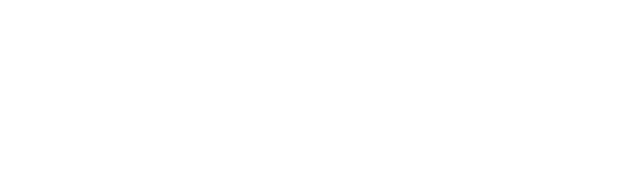
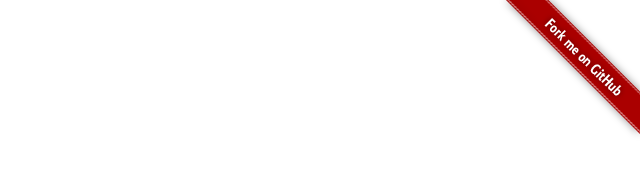
Before and after one commit to yguan/d3-playground, a plain HTML site: page app/index.html in a window 1280 px wide. Shown: the whole page, without its empty margins (640-1280 px from the left). Drawn offline with Linux system fonts and the light colour scheme.

Commit message:
add github forkme

```diff
--- a/app/index.html
+++ b/app/index.html
@@ -8,5 +8,6 @@
     <link href="css/app.css" rel="stylesheet" media="screen">
 </head>
 <body>
+<a href="https://github.com/yguan/d3-playground"><img style="position: absolute; top: 0; right: 0; border: 0;" src="img/forkme_right_red_aa0000.png" alt="Fork me on GitHub"></a>
 </body>
 </html>
```
Also changed, not shown: app/img/forkme_right_red_aa0000.png (added).
